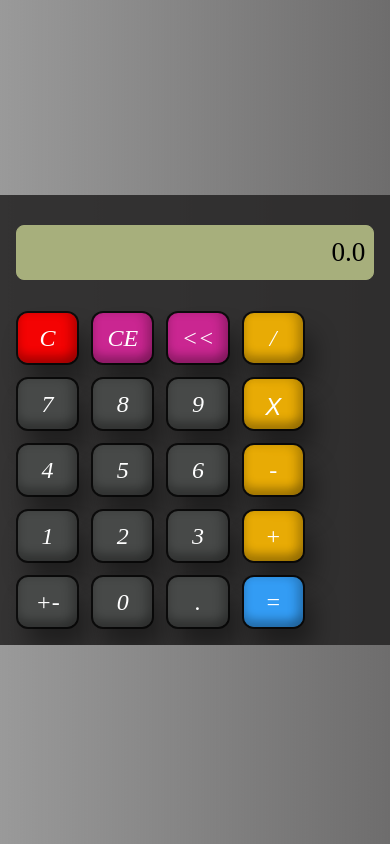
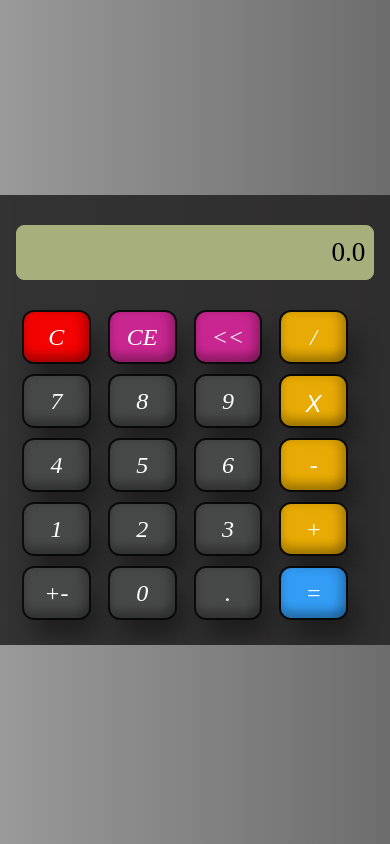
Before and after one commit to arshia-pourfar/calculator, a plain HTML site: page index.html in a window 390 px wide. Drawn offline with Linux system fonts and the light colour scheme.

Commit message:
Update mobile.css

```diff
--- a/mobile.css
+++ b/mobile.css
@@ -37,9 +37,10 @@ body {
     color: #fff;
     position: relative;
     float: left;
-    width: 16%;
+    width: 17.5%;
     height: 50px;
-    margin: 8px;
+    margin: 7px;
+    margin-left: 14px;
     text-align: center;
     padding-top: 12px;
     background: linear-gradient(180deg, #2f2f2f, #3f3f3f);
```
